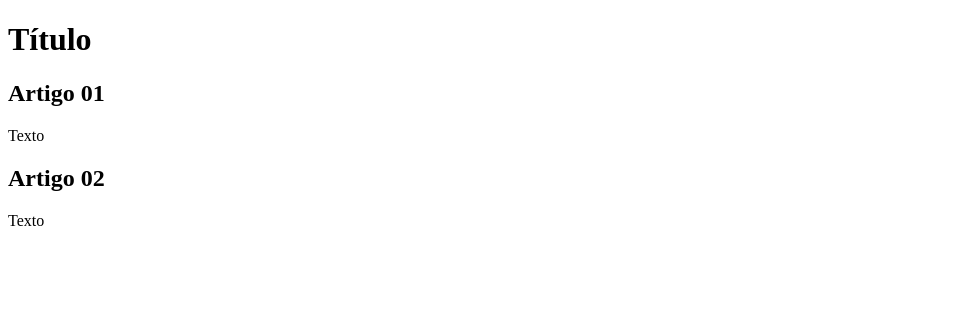
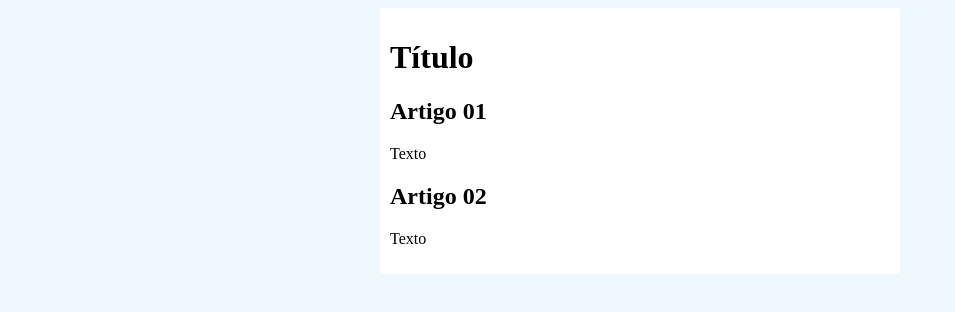
Before and after one commit to LucasCosta96RS/Projeto-Site, a plain HTML site: page index.html in a window 1280 px wide. Shown: the whole page, without its empty margins (0-955 px from the left). Drawn offline with Linux system fonts and the light colour scheme.

Commit message:
Começo do Design

```diff
--- /dev/null
+++ b/estilos/style.css
@@ -0,0 +1,18 @@
+{
+    font-family: Arial, Helvetica, sans-serif;
+    font-size: 16px;
+}
+
+body {
+    background-color: aliceblue;
+
+}
+
+main {
+    background-color: white;
+    width: 500px;
+    margin: auto;
+    padding: 10px;
+    box-shadow: 3px 3px 5px rgba(0, 0, 0, 0,473)
+
+}
--- a/index.html
+++ b/index.html
@@ -5,6 +5,7 @@
     <meta http-equiv="X-UA-Compatible" content="IE=edge">
     <meta name="viewport" content="width=device-width, initial-scale=1.0">
     <title>Site</title>
+    <link rel="stylesheet" href="estilos/style.css">
 </head>
 <body>
     <main>
```
